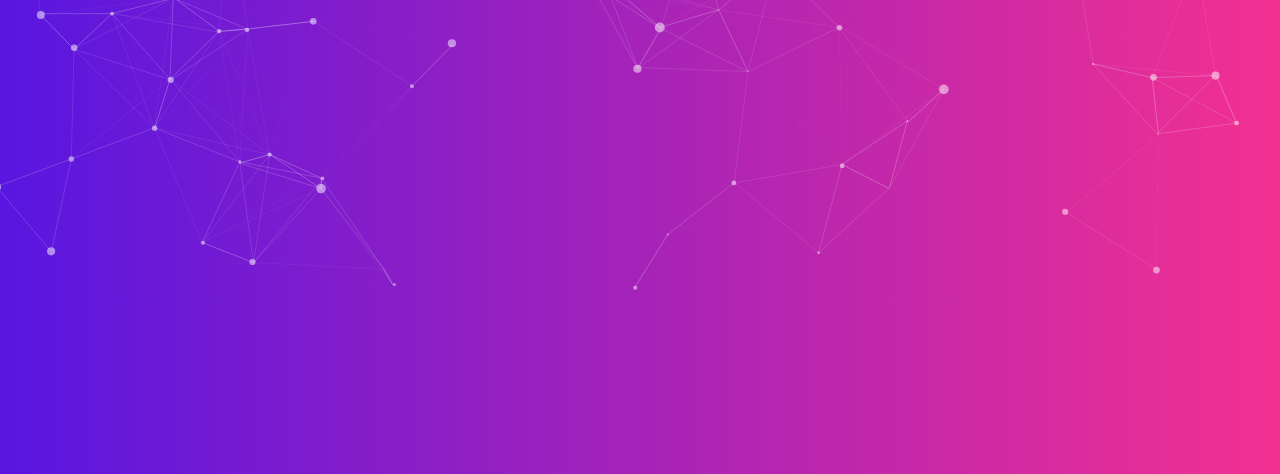
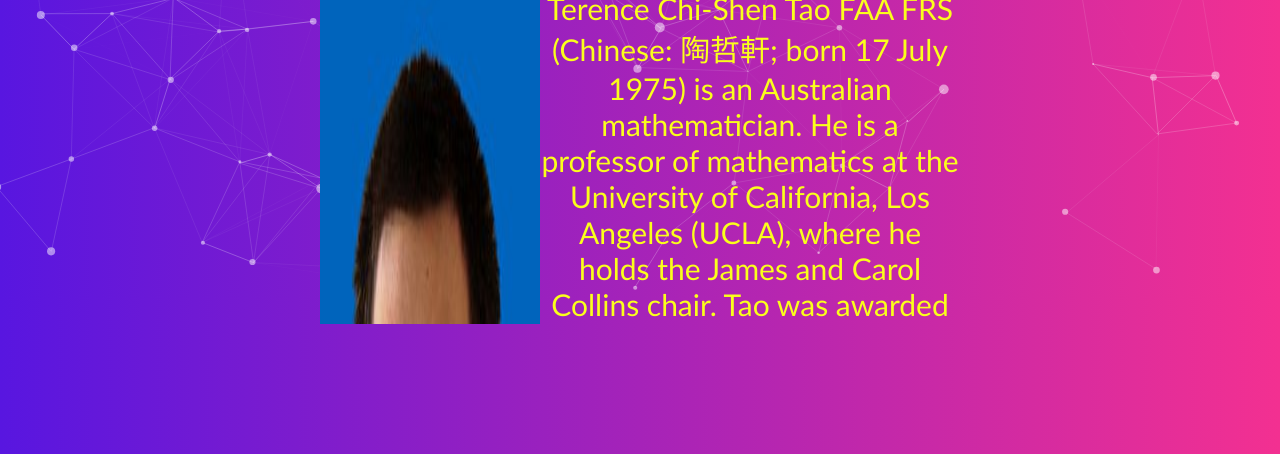
Before and after one commit to Bosspro2728/mathematician-project, a website: page Tarence_tao.html in a window 1280 px wide. Shown: the part 346-820 px from the top of the page. Drawn offline with Linux system fonts and the light colour scheme.

Commit message:
fixing styles

```diff
--- a/Tao.css
+++ b/Tao.css
@@ -12,7 +12,7 @@
 }
 
 p{
-    display: none;
+    display: block;
 }
 button{
     width: 50px;
@@ -26,9 +26,10 @@
     left: 50%;
     top: 50%;
     transform: translate(-50%, -50%);
-    height: 700px;
+    height: 400px;
     max-height: 100vh;
     margin-top: 70px;
+    overflow-y: scroll;
 }
 .main-text strong h1{
     font-size: 50px;
@@ -37,6 +38,7 @@
 .main-text p{
     color: rgb(250 255 27);
     font-size: 30px;
+    display: flex;
 }
 h1{
     justify-self: center;
@@ -92,6 +94,7 @@
     color: #f5f5f6;
 }
 
-img{
-    display: inline;
+p img{
+    /* align-self: center; */
+    justify-self: center;
 }
--- a/Tarence_tao.html
+++ b/Tarence_tao.html
@@ -19,6 +19,7 @@
     <div class="main-text">
         <strong><h1>Terence Tao</h1><button class="zone sticy" onclick="visibilityFunction('P1', 'b1')"><h6  id="b1">🔻</h6></button></strong>
         <p id="P1">
+            <img src="Terence_Tao.jpg" alt="image of Terence_Tao">
             Terence Chi-Shen Tao FAA FRS (Chinese: 陶哲軒; born 17 July 1975) is an Australian mathematician.
             He is a professor of mathematics at the University of California, Los Angeles (UCLA), where he holds the James and Carol Collins chair.
             Tao was awarded a Fields Medal in 2006. His research includes topics in harmonic analysis, partial differential equations, algebraic combinatorics, arithmetic combinatorics, geometric combinatorics, probability theory, compressed sensing and analytic number theory.
@@ -26,7 +27,6 @@
             Tao won the Fields Medal in 2006 and won the Royal Medal and Breakthrough Prize in Mathematics in 2014.
             He is also a 2006 MacArthur Fellow. Tao has been the author or co-author of over three hundred research papers.
             He is widely regarded as one of the greatest living mathematicians and has been referred to as the "Mozart of mathematics."
-            <img src="Terence_Tao.jpg" alt="image of Terence_Tao">
         </p>
     </div>
 
--- a/contriboutions.css
+++ b/contriboutions.css
@@ -12,7 +12,7 @@
 }
 
 p{
-    display: none;
+    display: block;
 }
 button{
     width: 50px;
@@ -26,7 +26,7 @@
     left: 50%;
     top: 50%;
     transform: translate(-50%, -50%);
-    height: 700px;
+    height: 400px;
     max-height: 100vh;
     margin-top: 70px;
     overflow-y: scroll;
--- a/life_career.css
+++ b/life_career.css
@@ -41,7 +41,7 @@
     left: 50%;
     top: 50%;
     transform: translate(-50%, -50%);
-    height: 700px;
+    height: 400px;
     max-height: 100vh;
     margin-top: 70px;
     overflow-y: scroll;
@@ -52,7 +52,7 @@
 }
 .main-text p{
     color: rgb(250 255 27);
-    font-size: 20px;
+    font-size: 30px;
 }
 
 button{
--- a/middle.css
+++ b/middle.css
@@ -12,7 +12,7 @@
 }
 
 p{
-    display: none;
+    display: block;
 }
 
 .text{
@@ -103,6 +103,8 @@
     top: 50%;
     transform: translate(-50%, -50%);
     margin-top: 70px;
+    overflow-y: scroll;
+    height: 300px;
 }
 a{
     color: #f5f5f6;
```
